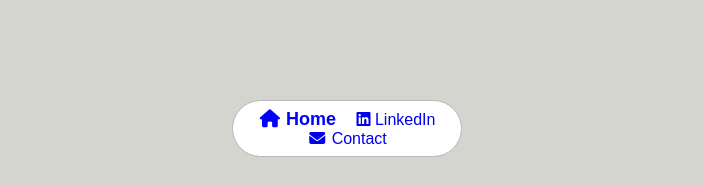
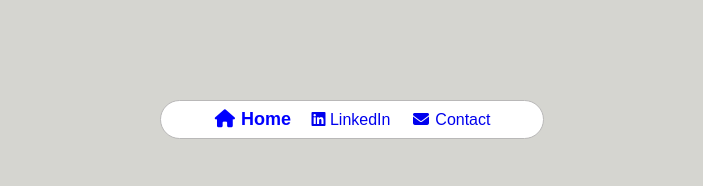
Before and after one commit to Victor1235813/Victor1235813.github.io, a website: page index.html in a window 1280 px wide. Shown: the top 186 px of the page, without its empty margins (288-991 px from the left). Drawn offline with Linux system fonts and the light colour scheme.

Commit message:
Update master.css

```diff
--- a/css/master.css
+++ b/css/master.css
@@ -12,8 +12,8 @@ body {
 
 .navigation_list {
   text-align: center;
-  margin-left: 200px;
-  margin-right: 210px;
+  margin-left: 20%;
+  margin-right: 20%;
   border-radius: 999px;
   border: 1.5px solid rgb(185, 184, 184);
   padding: 0.5rem;
```
